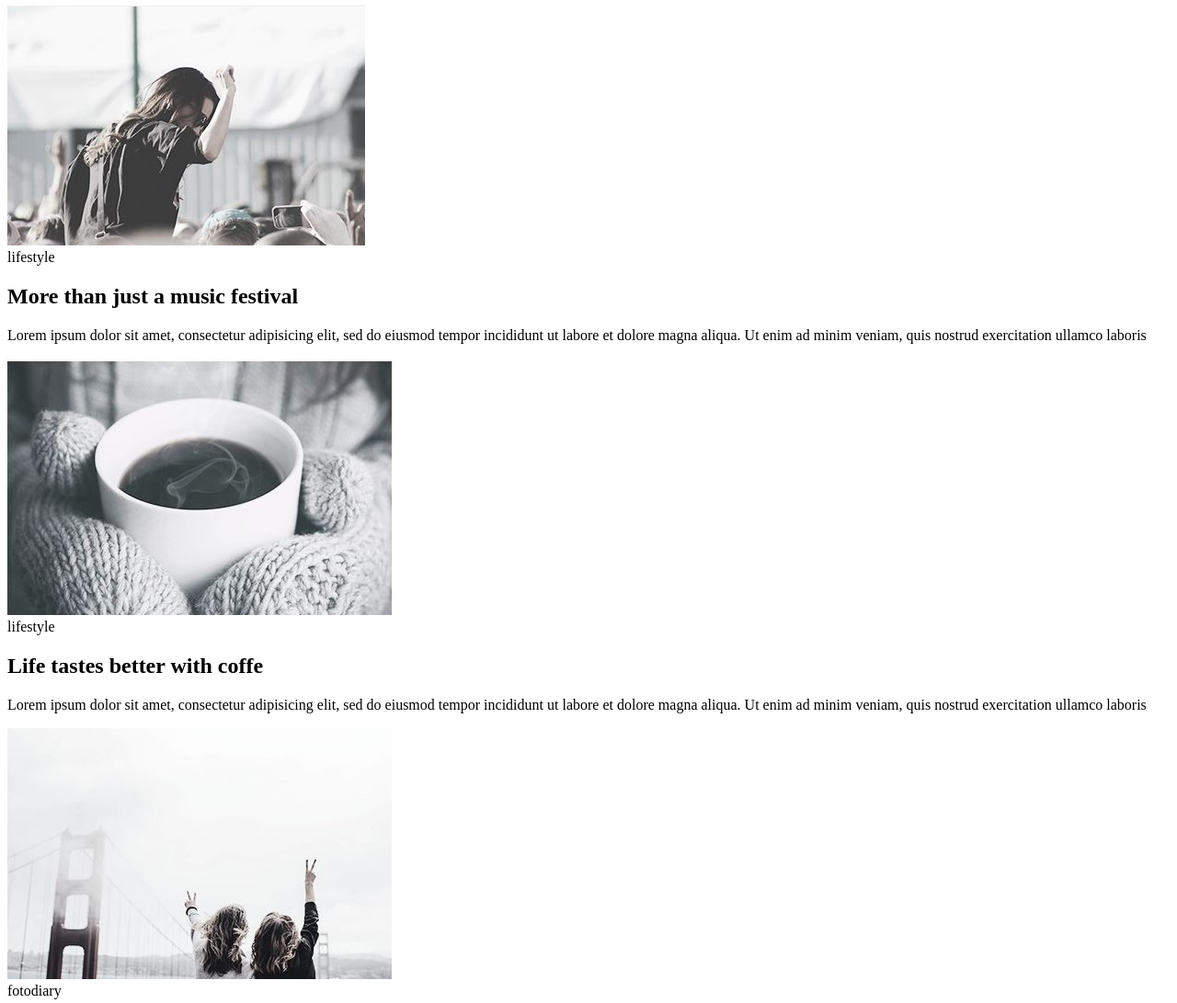
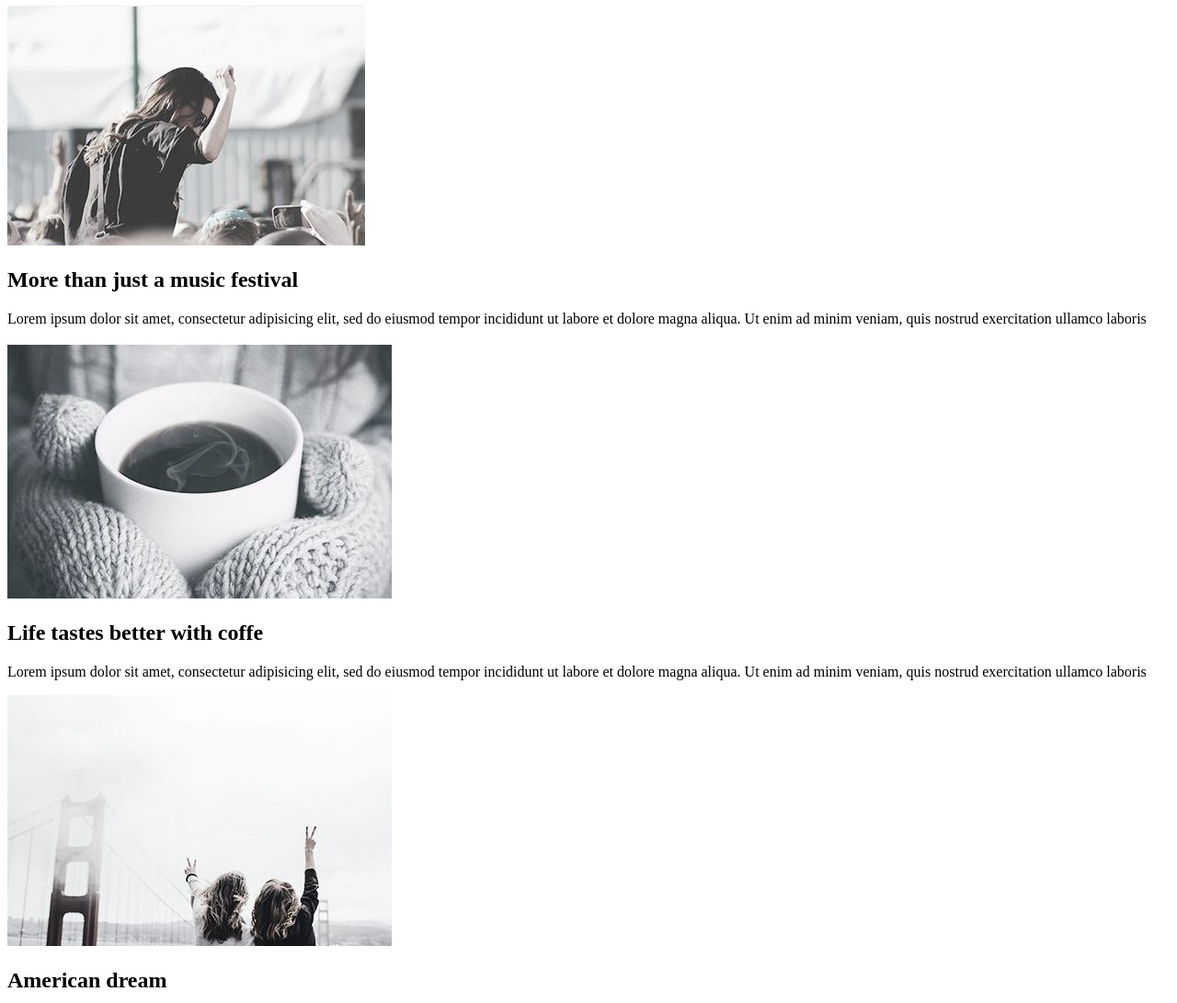
Before and after one commit to horianina/horianina-goit-fe-course, a plain HTML site: page module-01/index.html in a window 1280 px wide. Shown: the part 101-1192 px from the top of the page at 92% size. Drawn offline with Linux system fonts and the light colour scheme.

Commit message:
changed module-01/index.html

```diff
--- a/module-01/index.html
+++ b/module-01/index.html
@@ -20,7 +20,7 @@
               <section>
                 <article>
                   <img src="img/1.jpg">
-                  <figcaption>lifestyle</figcaption>
+
                   <h2>More than just a music festival</h2>
                   <p>
                      Lorem ipsum dolor sit amet, consectetur
@@ -32,8 +32,6 @@
                 </article>
                 <article>
                      <img src="img/2.jpg">
-                     <figcaption>lifestyle</figcaption>
-                     </figure>
                      <h2>Life tastes better with coffe</h2>
                      <p>
                       Lorem ipsum dolor sit amet, consectetur
@@ -46,7 +44,7 @@
 
                 <article>
                     <img src="img/3.jpg">
-                    <figcaption>fotodiary</figcaption>
+
                     <h2>American dream</h2>
                     <p>
                       Lorem ipsum dolor sit amet, consectetur
@@ -58,7 +56,7 @@
                 </article>
                 <article>
                      <img src="img/4.jpg">
-                     <figcaption>fotodiary</figcaption>
+
                      <h2>A day exploring the Alps</h2>
                      <p>
                        Lorem ipsum dolor sit amet, consectetur
@@ -68,8 +66,7 @@
                        ullamco laboris
                      </p>
                 </article>
+                <button>load more</button>
               </section>
-
-             <button>load more</button>
             </main>
 </html>
```
